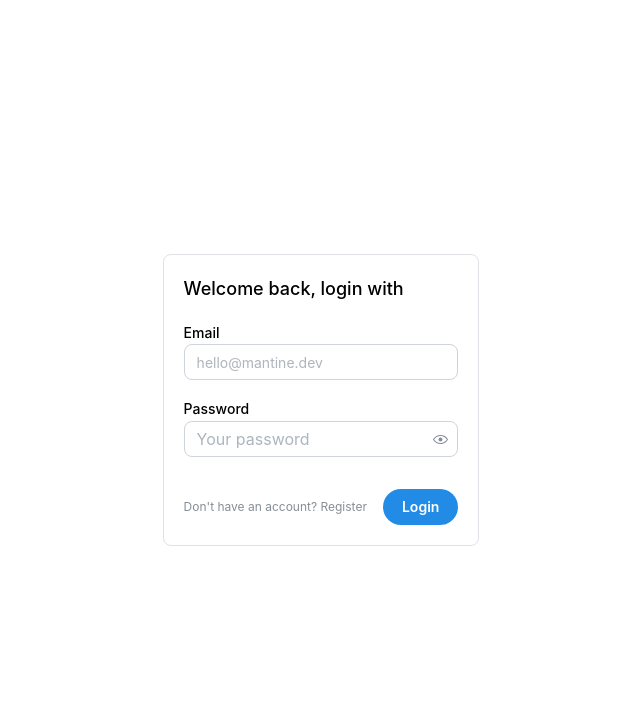
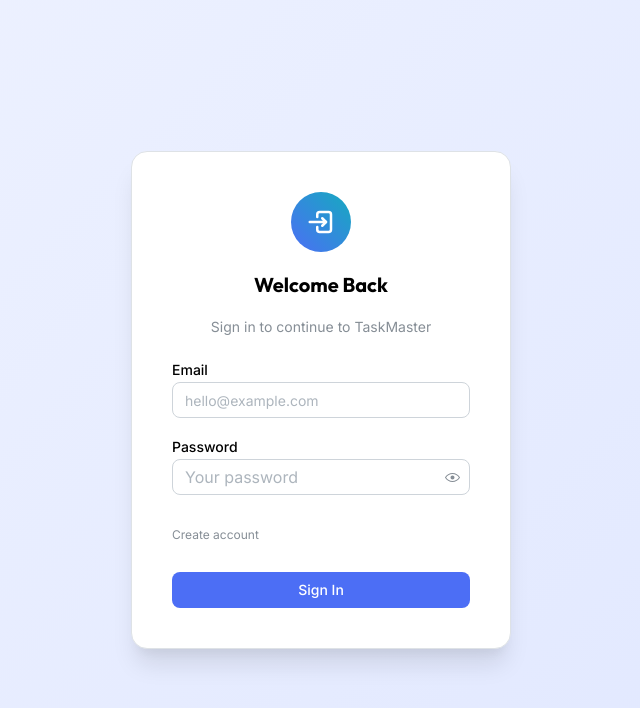
Before and after one commit to AhmedSholah/tasks-assignments, a React app in the folder frontend/: page /login in a window 1280 px wide. Shown: the top 708 px of the page, without its empty margins (319-959 px from the left). Built offline with nearby package versions, Linux system fonts and the light colour scheme; the HTML template or start-up script is replaced by a standard one.

Commit message:
Enhance UI with custom theme, improved layout, and new components for better user experience

```diff
--- a/frontend/src/index.css
+++ b/frontend/src/index.css
@@ -0,0 +1,24 @@
+@import url("https://fonts.googleapis.com/css2?family=Inter:wght@400;500;600;700&display=swap");
+@import url("https://fonts.googleapis.com/css2?family=Outfit:wght@400;500;600;700&display=swap");
+
+:root {
+  --font-inter: "Inter", sans-serif;
+  --font-outfit: "Outfit", sans-serif;
+}
+
+body {
+  font-family: var(--font-inter);
+  background: #f8f9fa;
+  color: #1a1b1e;
+  -webkit-font-smoothing: antialiased;
+}
+
+.hover-lift {
+  transition: transform 0.2s ease, box-shadow 0.2s ease;
+}
+
+.hover-lift:hover {
+  transform: translateY(-2px);
+  box-shadow: 0 10px 15px -3px rgba(0, 0, 0, 0.1),
+    0 4px 6px -2px rgba(0, 0, 0, 0.05);
+}
--- a/frontend/src/layouts/PrivateRoute.tsx
+++ b/frontend/src/layouts/PrivateRoute.tsx
@@ -9,8 +9,10 @@ import {
   Avatar,
   UnstyledButton,
   rem,
+  ThemeIcon,
+  Box,
 } from "@mantine/core";
-import { IconLogout } from "@tabler/icons-react";
+import { IconLogout, IconChecklist } from "@tabler/icons-react";
 
 export default function PrivateRoute() {
   const userIsLoggedIn = useAuthStore((state) => state.userIsLoggedIn);
@@ -20,37 +22,81 @@ export default function PrivateRoute() {
   if (!userIsLoggedIn()) return <Navigate to="/login" />;
 
   return (
-    <AppShell header={{ height: 60 }}>
-      <AppShell.Header>
+    <AppShell
+      header={{ height: 70 }}
+      padding="md"
+      styles={{
+        main: {
+          backgroundColor: "#f8f9fa",
+        },
+      }}
+    >
+      <AppShell.Header
+        style={{
+          backgroundColor: "rgba(255, 255, 255, 0.8)",
+          backdropFilter: "blur(12px)",
+          borderBottom: "1px solid rgba(0,0,0,0.05)",
+        }}
+      >
         <Container size="lg" h="100%">
           <Group justify="space-between" h="100%">
             <UnstyledButton component={Link} to="/">
+              <Group gap="xs">
+                <ThemeIcon
+                  size="lg"
+                  variant="gradient"
+                  gradient={{ from: "indigo", to: "cyan" }}
+                  radius="md"
+                >
+                  <IconChecklist size={20} />
+                </ThemeIcon>
                 <Text
-                fw={700}
+                  fw={800}
                   size="xl"
-                variant="gradient"
-                gradient={{ from: "blue", to: "cyan" }}
+                  style={{
+                    fontFamily: "var(--font-outfit)",
+                    letterSpacing: "-0.5px",
+                  }}
                 >
                   TaskMaster
                 </Text>
+              </Group>
             </UnstyledButton>
 
-            <Menu shadow="md" width={200}>
+            <Menu
+              shadow="xl"
+              width={220}
+              withArrow
+              transitionProps={{ transition: "pop-top-right" }}
+            >
               <Menu.Target>
-                <UnstyledButton>
-                  <Group gap={7}>
+                <UnstyledButton
+                  py={4}
+                  px={8}
+                  style={{ borderRadius: "8px", transition: "background 0.2s" }}
+                  onMouseEnter={(e) =>
+                    (e.currentTarget.style.backgroundColor = "rgba(0,0,0,0.03)")
+                  }
+                  onMouseLeave={(e) =>
+                    (e.currentTarget.style.backgroundColor = "transparent")
+                  }
+                >
+                  <Group gap={10}>
+                    <Box style={{ textAlign: "right" }} visibleFrom="xs">
+                      <Text fw={600} size="sm" lh={1.2}>
+                        {user?.name || "User"}
+                      </Text>
+                    </Box>
                     <Avatar
                       src={null}
                       alt={user?.name || "User"}
-                      radius="xl"
-                      size={35}
-                      color="blue"
+                      radius="md"
+                      size={40}
+                      variant="gradient"
+                      gradient={{ from: "indigo", to: "cyan" }}
                     >
                       {user?.name?.charAt(0) || "U"}
                     </Avatar>
-                    <Text fw={500} size="sm" visibleFrom="xs">
-                      {user?.name || "User"}
-                    </Text>
                   </Group>
                 </UnstyledButton>
               </Menu.Target>
@@ -58,15 +104,18 @@ export default function PrivateRoute() {
               <Menu.Dropdown>
                 <Menu.Item disabled>
                   <Text size="xs" c="dimmed">
+                    Signed in as <br />
+                    <Text span fw={600} c="dark">
                       {user?.email || "No email"}
+                    </Text>
                   </Text>
                 </Menu.Item>
                 <Menu.Divider />
-                <Menu.Label>Actions</Menu.Label>
+                <Menu.Label>Settings</Menu.Label>
                 <Menu.Item
                   color="red"
                   leftSection={
-                    <IconLogout style={{ width: rem(14), height: rem(14) }} />
+                    <IconLogout style={{ width: rem(16), height: rem(16) }} />
                   }
                   onClick={logout}
                 >
--- a/frontend/src/main.tsx
+++ b/frontend/src/main.tsx
@@ -3,6 +3,8 @@ import { createRoot } from "react-dom/client";
 import { BrowserRouter } from "react-router";
 import "./index.css";
 import App from "./App.tsx";
+// Mantine
+import { theme } from "./theme";
 // Mantine
 import { MantineProvider } from "@mantine/core";
 import { Notifications } from "@mantine/notifications";
@@ -13,12 +15,18 @@ import "@mantine/notifications/styles.css";
 
 import { QueryClient, QueryClientProvider } from "@tanstack/react-query";
 
-const queryClient = new QueryClient();
+const queryClient = new QueryClient({
+  defaultOptions: {
+    queries: {
+      refetchOnWindowFocus: false,
+    },
+  },
+});
 
 createRoot(document.getElementById("root")!).render(
   <StrictMode>
     <BrowserRouter>
-      <MantineProvider>
+      <MantineProvider theme={theme}>
         <ModalsProvider>
           <Notifications />
           <QueryClientProvider client={queryClient}>
--- a/frontend/src/pages/auth/Login.tsx
+++ b/frontend/src/pages/auth/Login.tsx
@@ -8,7 +8,10 @@ import {
   Stack,
   Text,
   TextInput,
+  Box,
+  ThemeIcon,
 } from "@mantine/core";
+import { IconLogin2 } from "@tabler/icons-react";
 import { useForm } from "@mantine/form";
 import { Link, useNavigate } from "react-router";
 import { useState } from "react";
@@ -45,17 +48,26 @@ export default function Login() {
   };
 
   return (
-    <Center h={"100vh"}>
-      <Paper radius="md" p="lg" withBorder maw={"320px"}>
-        <Text size="lg" fw={500} mb={"md"}>
-          Welcome back, login with
+    <Box style={{ background: "linear-gradient(135deg, #eef2ff 0%, #e0e7ff 100%)" }} h="100vh">
+      <Center h="100%">
+        <Paper radius="lg" p={40} shadow="xl" withBorder maw={"380px"} w="100%">
+          <Stack align="center" mb="lg">
+            <ThemeIcon size={60} radius={60} variant="gradient" gradient={{ from: 'indigo', to: 'cyan' }}>
+               <IconLogin2 size={30} />
+            </ThemeIcon>
+            <Text size="xl" fw={700} style={{ fontFamily: 'var(--font-outfit)' }}>
+              Welcome Back
             </Text>
+            <Text size="sm" c="dimmed">
+              Sign in to continue to TaskMaster
+            </Text>
+          </Stack>
 
           <form onSubmit={form.onSubmit(handleSubmit)}>
             <Stack>
               <TextInput
                 label="Email"
-              placeholder="hello@mantine.dev"
+                placeholder="hello@example.com"
                 value={form.values.email}
                 onChange={(event) =>
                   form.setFieldValue("email", event.currentTarget.value)
@@ -81,14 +93,15 @@ export default function Login() {
 
             <Group justify="space-between" mt="xl">
               <Anchor component={Link} to="/register" c="dimmed" size="xs">
-              Don't have an account? Register
+                Create account
               </Anchor>
-            <Button type="submit" radius="xl" loading={loading}>
-              Login
+              <Button type="submit" radius="md" loading={loading} fullWidth mt="sm">
+                Sign In
               </Button>
             </Group>
           </form>
         </Paper>
       </Center>
+    </Box>
   );
 }
--- a/frontend/src/pages/auth/Register.tsx
+++ b/frontend/src/pages/auth/Register.tsx
@@ -8,7 +8,10 @@ import {
   Stack,
   Text,
   TextInput,
+  Box,
+  ThemeIcon,
 } from "@mantine/core";
+import { IconUserPlus } from "@tabler/icons-react";
 import { useForm } from "@mantine/form";
 import { Link, useNavigate } from "react-router";
 import { useState } from "react";
@@ -61,11 +64,20 @@ export default function Register() {
   };
 
   return (
-    <Center h={"100vh"}>
-      <Paper radius="md" p="lg" withBorder maw={"320px"}>
-        <Text size="lg" fw={500} mb={"md"}>
-          Create an account
+    <Box style={{ background: "linear-gradient(135deg, #eef2ff 0%, #e0e7ff 100%)" }} h="100vh">
+      <Center h="100%">
+        <Paper radius="lg" p={40} shadow="xl" withBorder maw={"380px"} w="100%">
+          <Stack align="center" mb="lg">
+            <ThemeIcon size={60} radius={60} variant="gradient" gradient={{ from: 'indigo', to: 'cyan' }}>
+               <IconUserPlus size={30} />
+            </ThemeIcon>
+            <Text size="xl" fw={700} style={{ fontFamily: 'var(--font-outfit)' }}>
+              Create Account
             </Text>
+            <Text size="sm" c="dimmed">
+              Join TaskMaster today
+            </Text>
+          </Stack>
 
           <form onSubmit={form.onSubmit(handleSubmit)}>
             <Stack>
@@ -82,7 +94,7 @@ export default function Register() {
 
               <TextInput
                 label="Email"
-              placeholder="hello@mantine.dev"
+                placeholder="hello@example.com"
                 value={form.values.email}
                 onChange={(event) =>
                   form.setFieldValue("email", event.currentTarget.value)
@@ -121,12 +133,13 @@ export default function Register() {
               <Anchor component={Link} to="/login" c="dimmed" size="xs">
                 Already have an account? Login
               </Anchor>
-            <Button type="submit" radius="xl" loading={loading}>
+              <Button type="submit" radius="md" loading={loading} fullWidth mt="sm">
                 Register
               </Button>
             </Group>
           </form>
         </Paper>
       </Center>
+    </Box>
   );
 }
--- /dev/null
+++ b/frontend/src/theme.ts
@@ -0,0 +1,55 @@
+import { createTheme, rem, type MantineTheme } from "@mantine/core";
+
+export const theme = createTheme({
+  fontFamily: "'Inter', sans-serif",
+  headings: {
+    fontFamily: "'Outfit', sans-serif",
+    sizes: {
+      h1: { fontSize: rem(36), lineHeight: "1.2" },
+    },
+  },
+  primaryColor: "indigo",
+  defaultRadius: "md",
+  cursorType: "pointer",
+  shadows: {
+    md: "0 4px 6px -1px rgba(0, 0, 0, 0.1), 0 2px 4px -1px rgba(0, 0, 0, 0.06)",
+    xl: "0 20px 25px -5px rgba(0, 0, 0, 0.1), 0 10px 10px -5px rgba(0, 0, 0, 0.04)",
+  },
+  components: {
+    Button: {
+      defaultProps: {
+        radius: "md",
+        fw: 500,
+      },
+    },
+    Card: {
+      defaultProps: {
+        radius: "md",
+        shadow: "sm",
+        withBorder: true,
+      },
+      styles: (themes: MantineTheme) => ({
+        root: {
+          backgroundColor: "var(--mantine-color-body)",
+          transition: "transform 0.2s ease, box-shadow 0.2s ease",
+          "&:hover": {
+            transform: "translateY(-4px)",
+            boxShadow: themes.shadows.md,
+          },
+        },
+      }),
+    },
+    Badge: {
+      defaultProps: {
+        radius: "sm",
+        tt: "uppercase",
+        fw: 700,
+      },
+    },
+    Container: {
+      defaultProps: {
+        size: "lg",
+      },
+    },
+  },
+});
```
Also changed, not shown: frontend/src/pages/Tasks.tsx (+100 -47 lines). Lines whose indentation alone changed are shown as unchanged.
